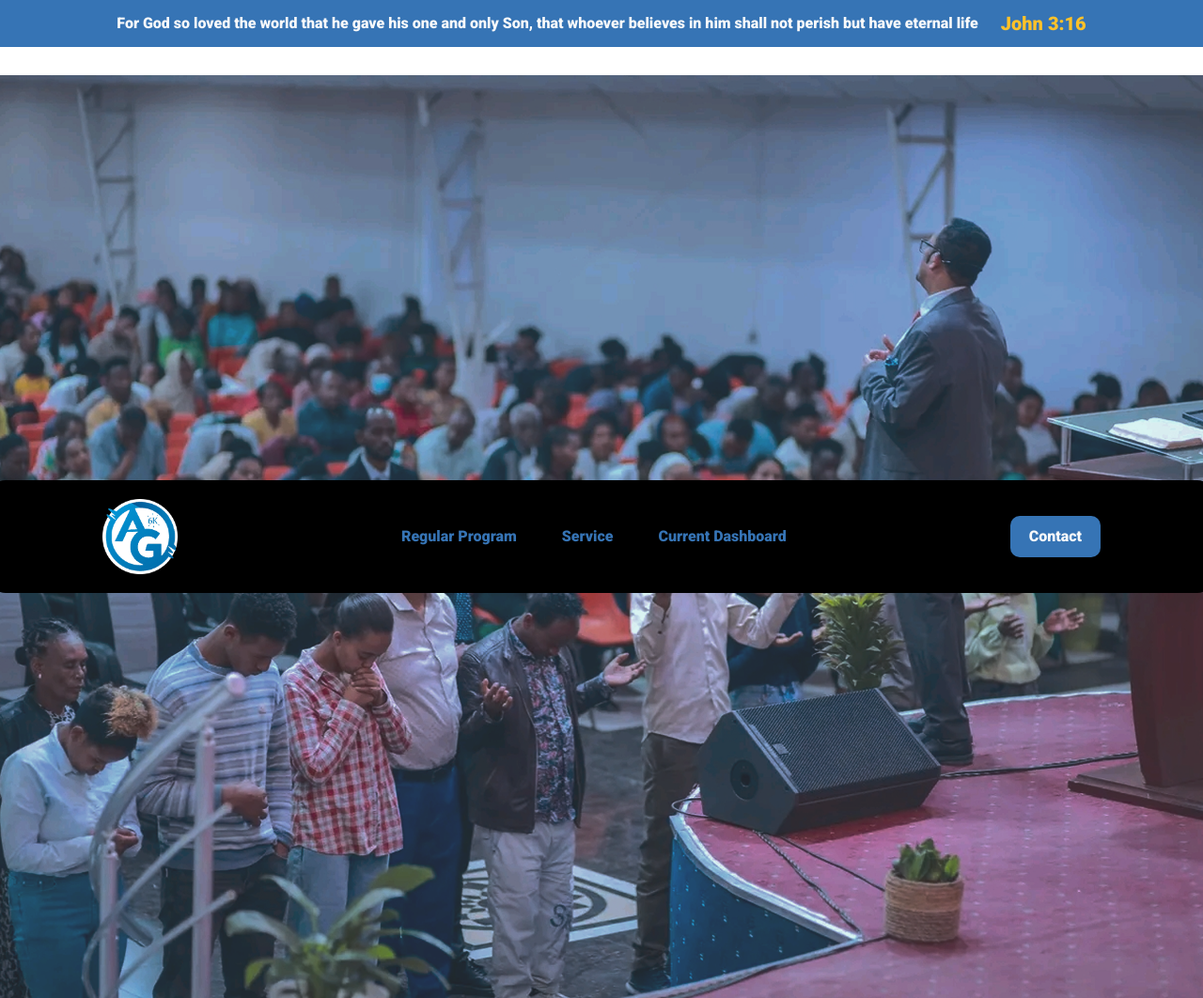
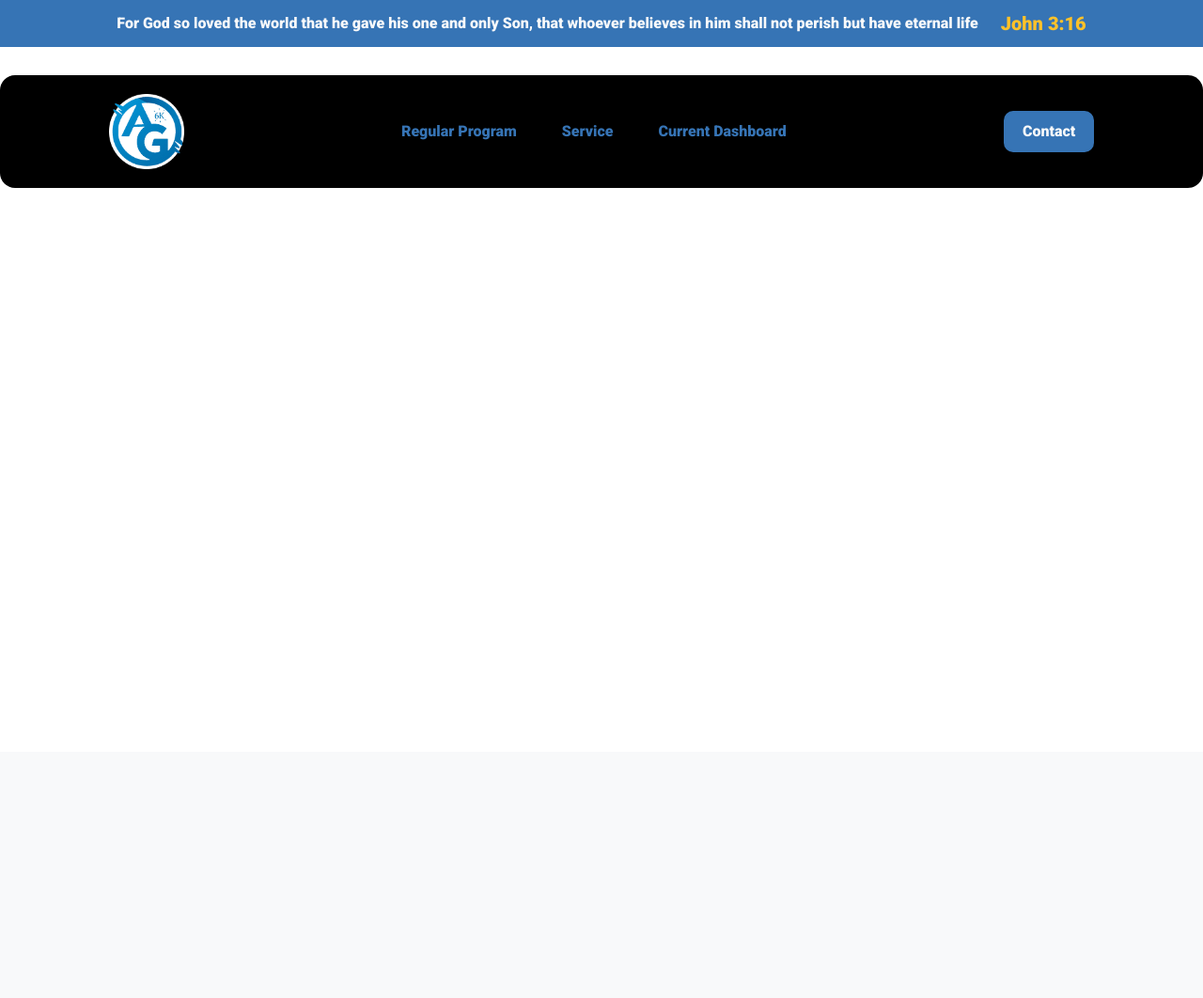
Before and after one commit to AlazarBekele/Dashboard, a Django app: page / in a window 1280 px wide; the page is wider, and only the part inside the window is pictured. Shown: that part at 94% size. After the commit the page ends 200 px from the top of that part, so only its background shows below. Run offline with Django 5.2, Linux system fonts and the light colour scheme.

Commit message:
delete code

```diff
--- a/Website/templates/index.html
+++ b/Website/templates/index.html
@@ -33,12 +33,6 @@
 
         <div class="d-flex justify-content-center align-items-center">
 
-            <div class="background">
-
-                <img class="image" src="{% static 'IMG/Images/image1.png' %}" alt="">
-
-            </div>
-
 
             <div class="Main_nav d-flex justify-content-around align-items-center">
 
--- a/static/design/index.css
+++ b/static/design/index.css
@@ -30,7 +30,6 @@
     width: 1300px;
     background-color: black;
     border-radius: 16px;
-    position: absolute;
 }
 
 .Main_nav img {
@@ -49,11 +48,3 @@
     padding: 10px 20px 10px 20px;
     border-radius: 10px;
 }
-
-.background {
-    position: relative;
-}
-
-.Pos {
-    position: absolute;
-}
```
Also changed, not shown: db.sqlite3 (added).
